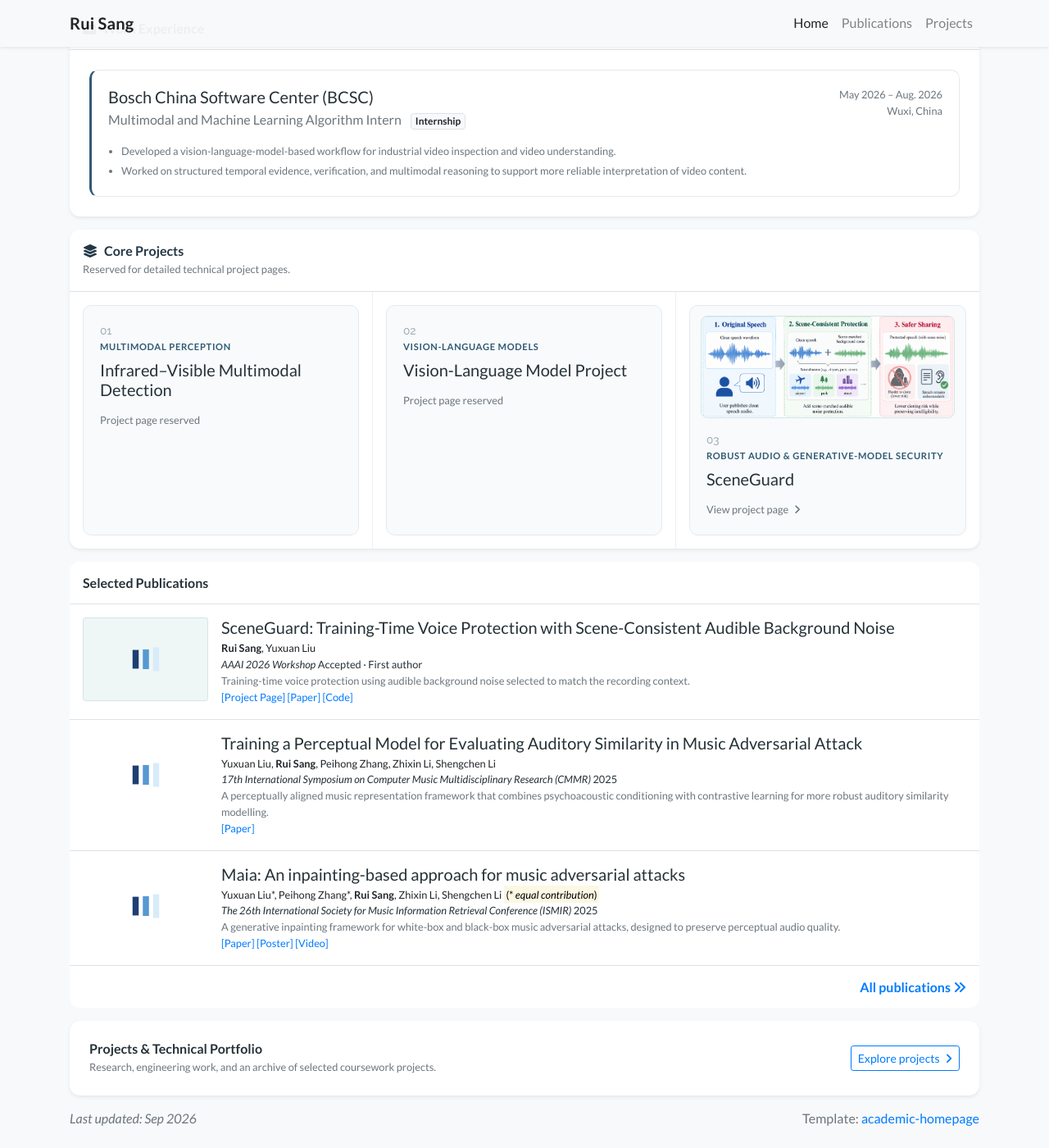
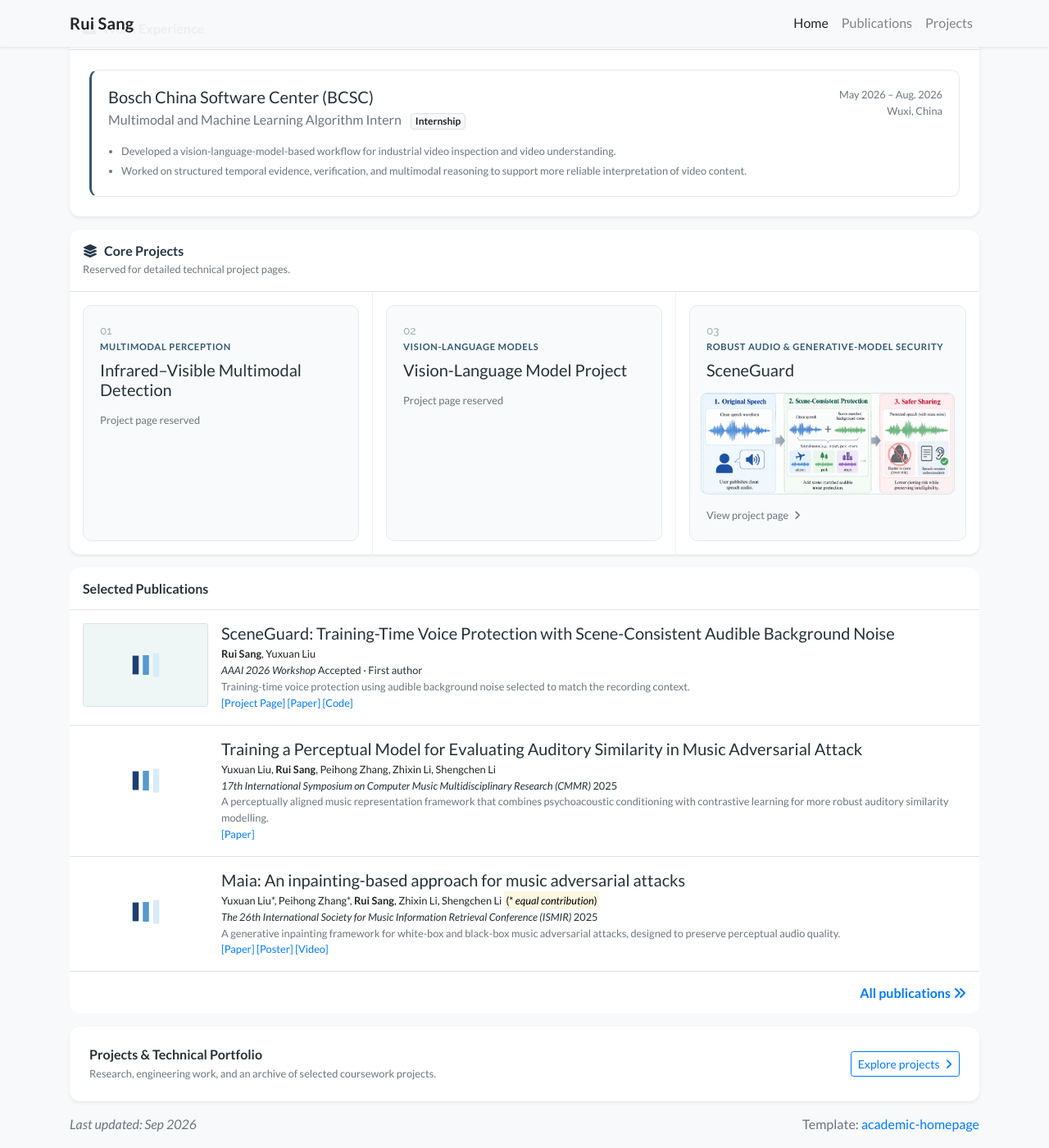
Before and after one commit to richael-sang/richael-sang.github.io, a Jekyll site: the page built from index.html, in a window 1280 px wide and 1400 px high, scrolled down 1014 px. Shown: the whole window at 82% size. Built offline with Jekyll 4.4.1, drawn with Linux system fonts in a browser that asks for light colours; nearby versions of some CDN libraries; a style sheet for code colours, icons or effects is not loaded.

Commit message:
align SceneGuard concept and core cover
Co-authored-by: Cursor <cursoragent@cursor.com>

```diff
--- a/_includes/widgets/core_projects_card.html
+++ b/_includes/widgets/core_projects_card.html
@@ -13,14 +13,14 @@
             {% else %}
             <div class="core-project-card h-100">
             {% endif %}
+                <div class="core-project-number">{{ project.number }}</div>
+                <div class="small text-uppercase core-project-area">{{ project.area }}</div>
+                <h5 class="font-weight-normal mb-0 mt-2">{{ project.title }}</h5>
                 {% if project.cover %}
-                <div class="core-project-cover">
+                <div class="core-project-cover core-project-cover-bottom">
                     <img src="{{ project.cover | relative_url }}" alt="" loading="lazy">
                 </div>
                 {% endif %}
-                <div class="core-project-number">{{ project.number }}</div>
-                <div class="small text-uppercase core-project-area">{{ project.area }}</div>
-                <h5 class="font-weight-normal mb-0 mt-2">{{ project.title }}</h5>
                 <div class="small text-muted mt-3">{% if project.url %}View project page <i class="fas fa-angle-right ml-1" aria-hidden="true"></i>{% else %}Project page reserved{% endif %}</div>
             {% if project.url %}</a>{% else %}</div>{% endif %}
         </div>
--- a/assets/css/global.css
+++ b/assets/css/global.css
@@ -157,7 +157,7 @@ h1, h2, h3, h4, h5, h6,
 
 .core-project-cover {
     overflow: hidden;
-    margin: -0.45rem -0.45rem 1rem;
+    margin: 1rem -0.45rem 0;
     border: 1px solid #d5e5e5;
     border-radius: 0.5rem;
     background: #eef7f5;
--- a/assets/css/project-page.css
+++ b/assets/css/project-page.css
@@ -31,7 +31,7 @@
     display: grid;
     grid-template-columns: minmax(0, 0.9fr) minmax(0, 1.1fr);
     gap: 1.25rem;
-    align-items: start;
+    align-items: center;
 }
 
 .project-hero-copy {
```
